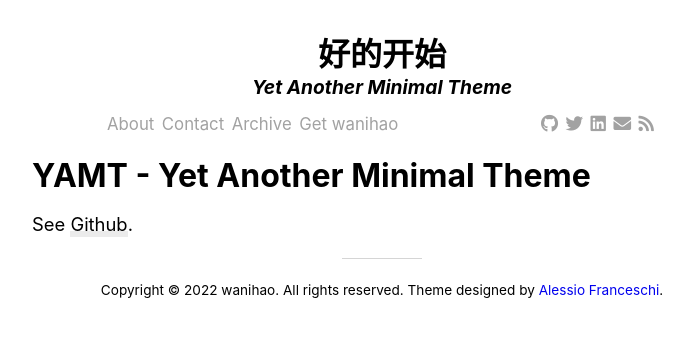
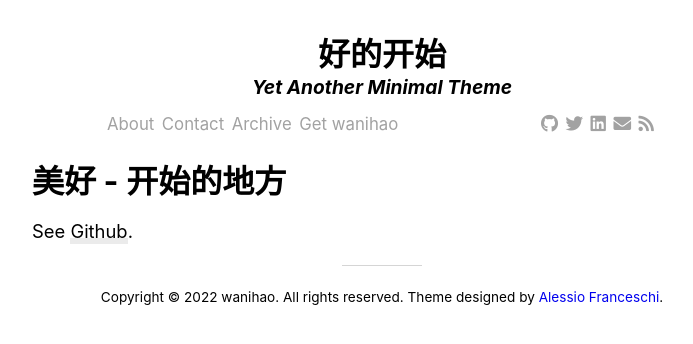
Before and after one commit to wanihao/hh, a Jekyll site: the page built from about.md, in a window 1280 px wide. Shown: the top 344 px of the page, without its empty margins (258-951 px from the left). Built offline with Jekyll 4.4.1, drawn with Linux system fonts in a browser that asks for light colours; nearby versions of some CDN libraries.

Commit message:
Update about.md

```diff
--- a/about.md
+++ b/about.md
@@ -3,5 +3,5 @@ layout: default
 title: About
 ---
 
-# [YAMT - Yet Another Minimal Theme](https://yamt.netlify.app/)
-See [Github](https://github.com/PandaSekh/Jekyll-YAMT).
+# [美好 - 开始的地方 ](https://wanihao.github.io/)
+See [Github](https://github.com).
```
